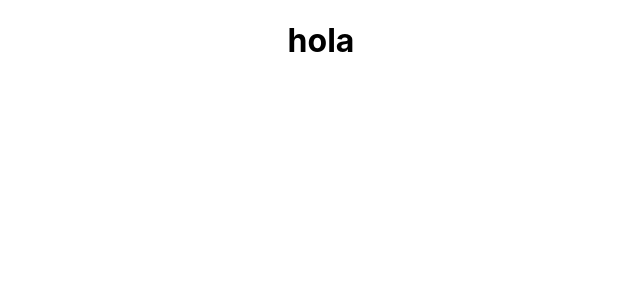
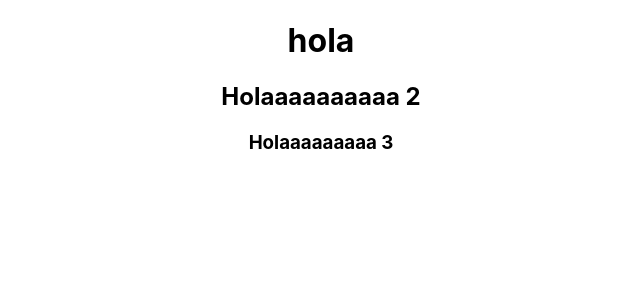
Before and after one commit to vLaauTy/proyecto_hexatechCopy, a React (Create React App) app: page / in a window 1280 px wide. Shown: the top 300 px of the page, without its empty margins (319-959 px from the left). Built offline with nearby package versions, Linux system fonts and the light colour scheme.

Commit message:
creacion componente

```diff
--- a/src/App.css
+++ b/src/App.css
@@ -21,7 +21,8 @@
   align-items: center;
   justify-content: center;
   font-size: calc(10px + 2vmin);
-  color: white;
+  color: black;
+  text-align: center;
 }
 
 .App-link {
--- a/src/App.js
+++ b/src/App.js
@@ -5,6 +5,8 @@ function App() {
   return (
     <div className="App">
       <h1>hola</h1>
+      <h2>Holaaaaaaaaaa 2</h2>
+      <h3>Holaaaaaaaaa 3</h3>
     </div>
   );
 }
```
Also changed, not shown: src/components/NavBar.jsx (added, +9 -0 lines).
